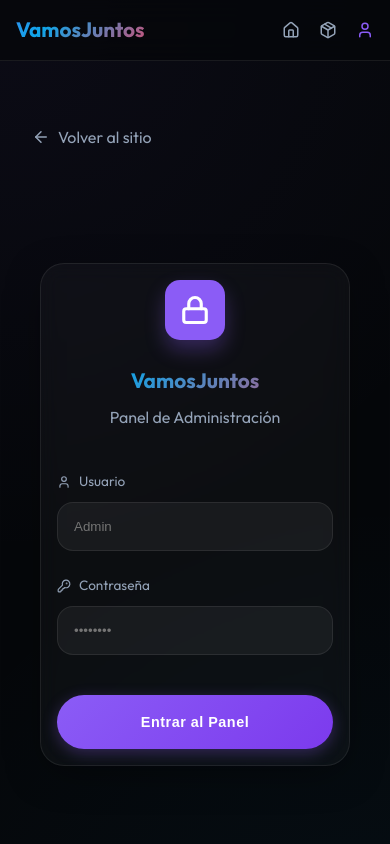
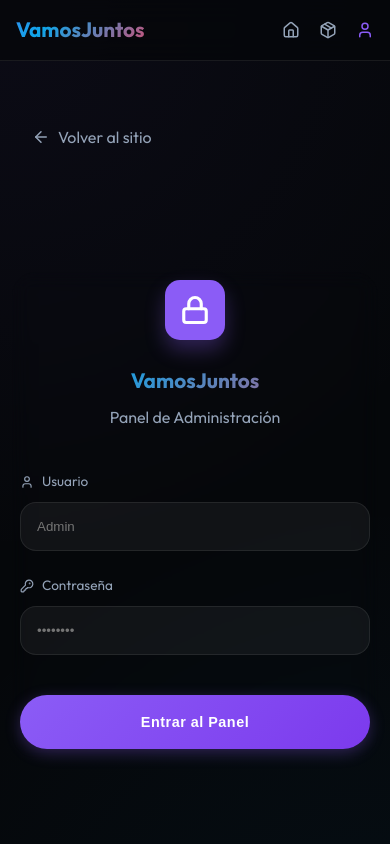
Before and after one commit to rauldevelopp-gif/vamos-juntos, a Next.js app: page /login in a window 390 px wide. Shown: the top 844 px of the page. Built offline with nearby package versions, Linux system fonts and the light colour scheme; no server answers.

Commit message:
feat: initialize base styles and premium glassmorphism theme in globals.css

```diff
--- a/app/globals.css
+++ b/app/globals.css
@@ -379,7 +379,21 @@ body {
 @media (max-width: 1024px) {
   .glass-panel {
     margin: 0.5rem !important;
-    padding: 1rem !important;
+    padding: 1rem;
+  }
+}
+
+@media (max-width: 768px) {
+  .container {
+    padding: 0 0.75rem !important;
+  }
+
+  .glass-panel {
+    margin: 0 !important;
+    padding: 0.5rem !important;
+    background: transparent !important;
+    border: none !important;
+    box-shadow: none !important;
   }
 }
 
@@ -395,8 +409,21 @@ body {
   }
 
   .main-content {
-    padding: 1rem !important;
+    padding: 0.75rem !important;
     width: 100% !important;
+  }
+
+  .main-content > div {
+    padding-left: 0 !important;
+    padding-right: 0 !important;
+    width: 100% !important;
+    max-width: 100% !important;
+  }
+
+  /* Collapse layout grids on mobile */
+  .main-content div[style*="grid-template-columns: 1fr 380px"],
+  .main-content div[style*="grid-template-columns:1fr 380px"] {
+    grid-template-columns: 1fr !important;
   }
 
   .btn-premium {
@@ -477,13 +504,14 @@ table::-webkit-scrollbar-thumb {
   }
 
   .glass-panel tr {
-    background: rgba(255, 255, 255, 0.03) !important;
-    margin: 1rem !important;
-    border-radius: 20px !important;
+    background: var(--bg-card) !important;
+    margin: 0.75rem 0 !important;
+    border-radius: 16px !important;
     border: 1px solid var(--border-glass) !important;
-    padding: 1rem !important;
+    padding: 1.25rem !important;
     position: relative !important;
-    box-shadow: 0 10px 30px rgba(0,0,0,0.2) !important;
+    box-shadow: var(--shadow-lg) !important;
+    width: 100% !important;
   }
 
   .glass-panel td {
```
